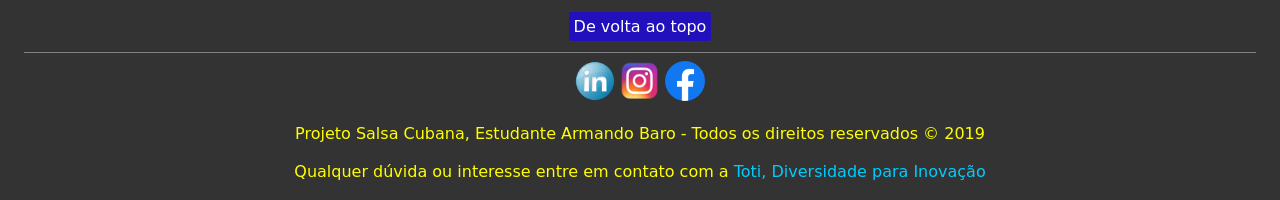
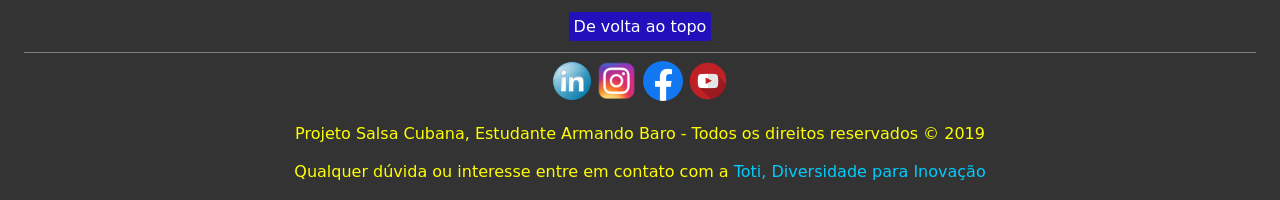
Before and after one commit to cuba900/salsa-cubana, a plain HTML site: page index.html in a window 1280 px wide. Shown: the part 5702-5902 px from the top of the page. Drawn offline with nearby package versions, Linux system fonts and the light colour scheme.

Commit message:
16092019

```diff
--- a/index.html
+++ b/index.html
@@ -122,7 +122,10 @@
 
         <a target="new" title="instagram" href="https://www.instagram.com/toti.br/"><img src="logo/instagram-logo.png" onmouseover="this.width=41;this.height=41;" onmouseout="this.width=40;this.height=40;" width="40" height="40" alt="instagram-logo"/></a>
 
-        <a target="new" title="facebook" href="https://www.facebook.com/toti.diversidade/"><img src="logo/facebook-logo.png" onmouseover="this.width=41;this.height=41;" onmouseout="this.width=40;this.height=40;" width="40" height="40" alt="instagram-logo"/></a>
+        <a target="new" title="facebook" href="https://www.facebook.com/toti.diversidade/"><img src="logo/facebook-logo.png" onmouseover="this.width=41;this.height=41;" onmouseout="this.width=40;this.height=40;" width="40" height="40" alt="facebook-logo"/></a>
+
+        <a target="new" title="youtube" href="https://www.youtube.com/channel/UCBmxG77om_UhBF8eWEGjEtg/featured"><img src="logo/youtube-logo.png" onmouseover="this.width=41;this.height=41;" onmouseout="this.width=40;this.height=40;" width="40" height="40" alt="youtube-logo"/></a>
+
       </div>
     </section>
 
```
Also changed, not shown: logo/youtube-logo.png (added).
